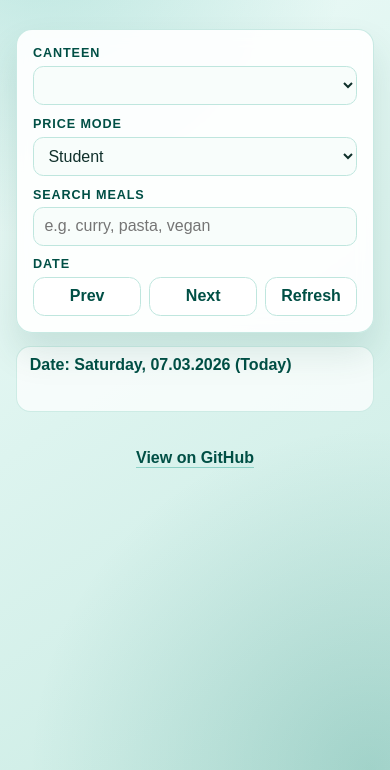
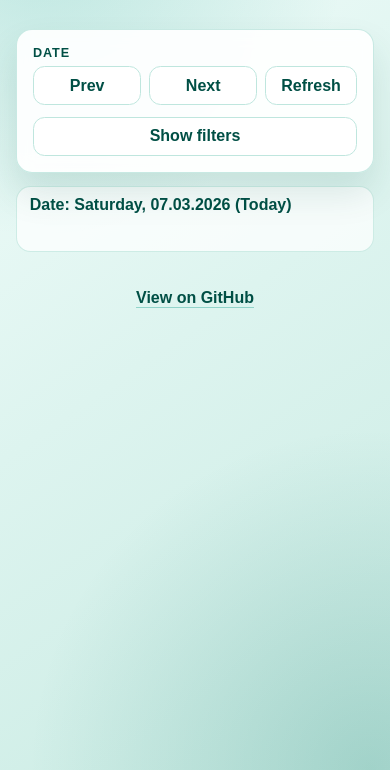
Before and after one commit to nicolasjweber/mensa-ka-pwa, a website: page web/index.html in a window 390 px wide. Shown: the part 74-844 px from the top of the page. Drawn offline with Linux system fonts and the light colour scheme.

Commit message:
hide settings behind button on mobile

```diff
--- a/web/app.js
+++ b/web/app.js
@@ -53,6 +53,7 @@ const state = {
   selectedCanteenId: "",
   searchQuery: "",
   priceMode: "student",
+  controlsExpanded: false,
   favorites: loadFavorites(),
   mealImageGallery: new Map(),
 };
@@ -63,6 +64,9 @@ const modalState = {
   mealName: "",
 };
 
+const controlsSection = document.querySelector(".controls");
+const controlsToggleButton = document.getElementById("controlsToggleButton");
+const controlsExtraGroups = document.getElementById("controlsExtraGroups");
 const canteenSelect = document.getElementById("canteenSelect");
 const priceModeSelect = document.getElementById("priceModeSelect");
 const searchInput = document.getElementById("searchInput");
@@ -150,6 +154,18 @@ function renderDateDisplay() {
 
 function isMobileLayout() {
   return window.matchMedia(MOBILE_IMAGE_BREAKPOINT).matches;
+}
+
+function syncControlsVisibility() {
+  const mobile = isMobileLayout();
+  const expanded = !mobile || state.controlsExpanded;
+
+  controlsToggleButton.hidden = !mobile;
+  controlsToggleButton.textContent = expanded ? "Hide filters" : "Show filters";
+  controlsToggleButton.setAttribute("aria-expanded", String(expanded));
+  controlsExtraGroups.hidden = !expanded;
+
+  controlsSection.classList.toggle("mobile-collapsed", mobile && !expanded);
 }
 
 function setZoomAllowed(allowed) {
@@ -626,6 +642,14 @@ async function bootstrap() {
   setZoomAllowed(false);
   renderDateDisplay();
   let isCurrentlyMobile = isMobileLayout();
+  state.controlsExpanded = !isCurrentlyMobile;
+  syncControlsVisibility();
+
+  controlsToggleButton.addEventListener("click", () => {
+    if (!isMobileLayout()) return;
+    state.controlsExpanded = !state.controlsExpanded;
+    syncControlsVisibility();
+  });
 
   canteenSelect.addEventListener("change", () => {
     state.selectedCanteenId = canteenSelect.value;
@@ -718,6 +742,8 @@ async function bootstrap() {
     const nextMobileState = isMobileLayout();
     if (nextMobileState !== isCurrentlyMobile) {
       isCurrentlyMobile = nextMobileState;
+      state.controlsExpanded = !nextMobileState;
+      syncControlsVisibility();
       renderMealPlan();
     }
   });
--- a/web/index.html
+++ b/web/index.html
@@ -30,6 +30,17 @@
           </div>
         </div>
 
+        <button
+          id="controlsToggleButton"
+          class="controls-toggle"
+          type="button"
+          aria-expanded="false"
+          aria-controls="controlsExtraGroups"
+        >
+          Show filters
+        </button>
+
+        <div id="controlsExtraGroups" class="controls-extra">
           <div class="group canteen-group">
             <label for="canteenSelect">Canteen</label>
             <select id="canteenSelect"></select>
@@ -48,6 +59,7 @@
           <div class="group search-group">
             <label for="searchInput">Search meals</label>
             <input id="searchInput" type="search" placeholder="e.g. curry, pasta, vegan" />
+          </div>
         </div>
       </section>
 
--- a/web/styles.css
+++ b/web/styles.css
@@ -112,6 +112,28 @@ button:disabled {
   padding: 1rem;
   display: grid;
   gap: 0.72rem;
+}
+
+.controls-extra {
+  display: contents;
+}
+
+.controls-extra[hidden],
+.controls-toggle[hidden] {
+  display: none !important;
+}
+
+.controls-toggle {
+  display: none;
+  background: var(--surface);
+  color: var(--kit-green-deep);
+  border: 1px solid var(--border);
+  box-shadow: none;
+}
+
+.controls-toggle:hover {
+  box-shadow: 0 6px 14px rgba(0, 111, 97, 0.15);
+  background: #f3fcfa;
 }
 
 .group label {
@@ -456,6 +478,28 @@ button:disabled {
     grid-template-columns: 1fr;
   }
 
+  .controls-toggle {
+    display: inline-flex;
+    align-items: center;
+    justify-content: center;
+    width: 100%;
+    order: 2;
+  }
+
+  .controls-extra {
+    display: grid;
+    gap: 0.72rem;
+    order: 3;
+  }
+
+  .controls.mobile-collapsed {
+    gap: 0;
+  }
+
+  .controls.mobile-collapsed .date-nav {
+    margin-bottom: 0.72rem;
+  }
+
   .date-row {
     width: 100%;
     grid-template-columns: 1fr 1fr auto;
@@ -475,7 +519,7 @@ button:disabled {
   }
 
   .date-nav {
-    order: 4;
+    order: 1;
   }
 
   .header {
```
Also changed, not shown: README.md, 1 other file. Lines whose indentation alone changed are shown as unchanged.
